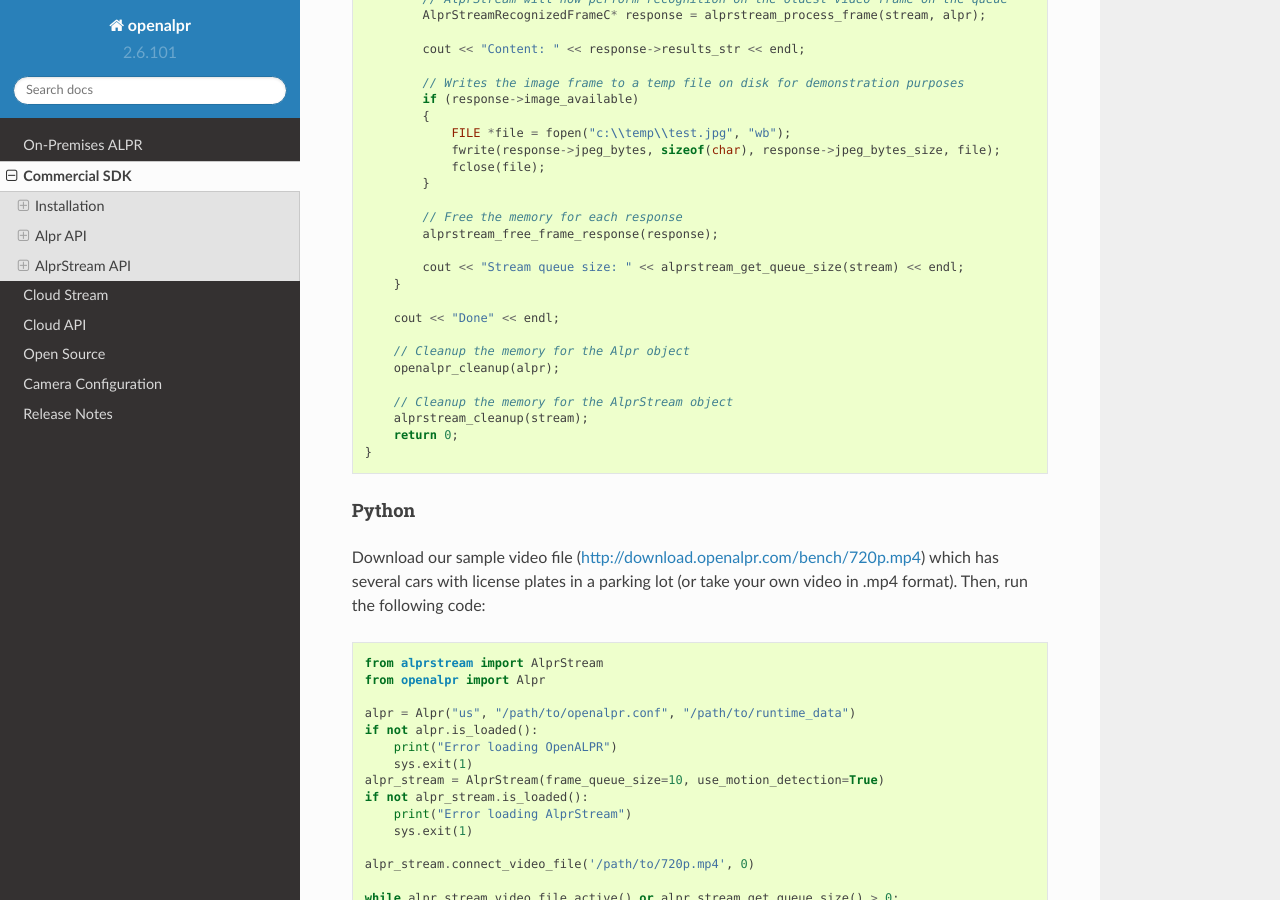
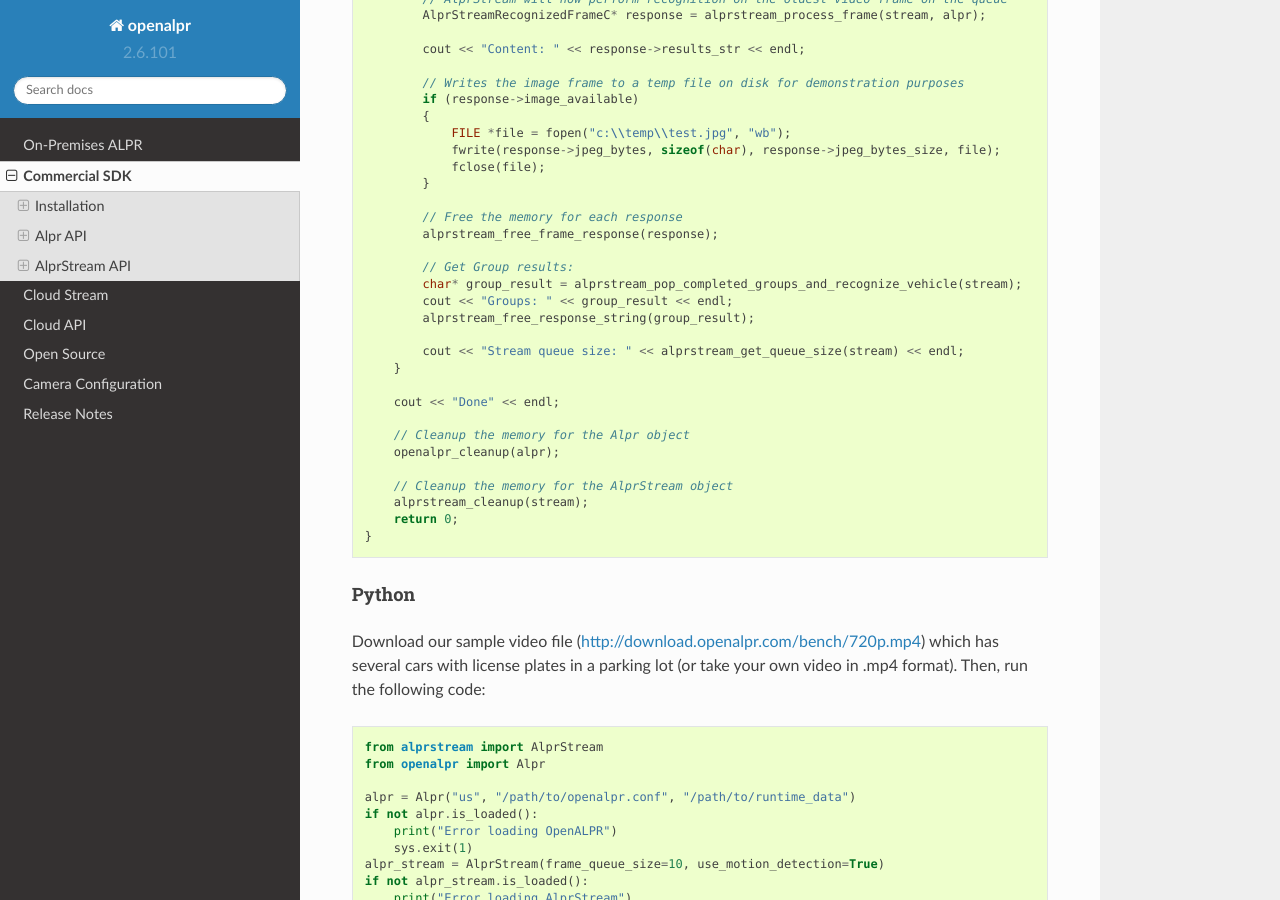
Before and after one commit to openalpr/doc, a Sphinx documentation site: the page built from source/sdk.rst, in a window 1280 px wide and 900 px high, scrolled down 8080 px. Built offline with Sphinx 7.4.7 and the Read the Docs theme 2.0.0, drawn with Linux system fonts in a browser that asks for light colours.

Commit message:
Added group function to stream

```diff
--- a/source/sdk.rst
+++ b/source/sdk.rst
@@ -444,6 +444,11 @@ Each thread should have its own Alpr object, but can share the AlprStream object
             // Free the memory for each response
             alprstream_free_frame_response(response);
 
+            // Get Group results:
+            char* group_result = alprstream_pop_completed_groups_and_recognize_vehicle(stream);
+            cout << "Groups: " << group_result << endl;
+            alprstream_free_response_string(group_result);
+
             cout << "Stream queue size: " << alprstream_get_queue_size(stream) << endl;
         }
 
```
